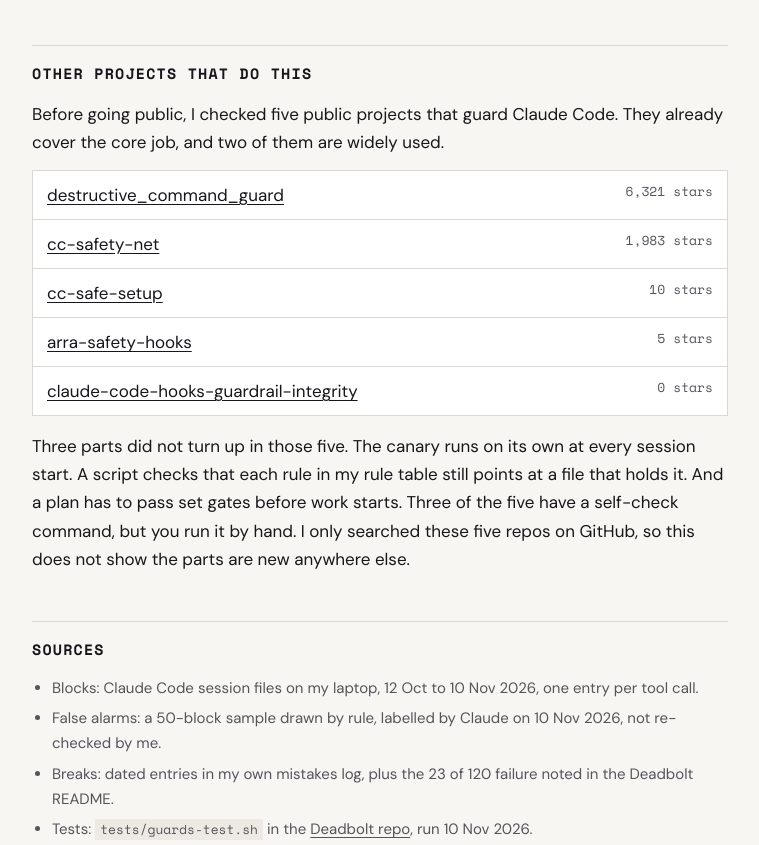
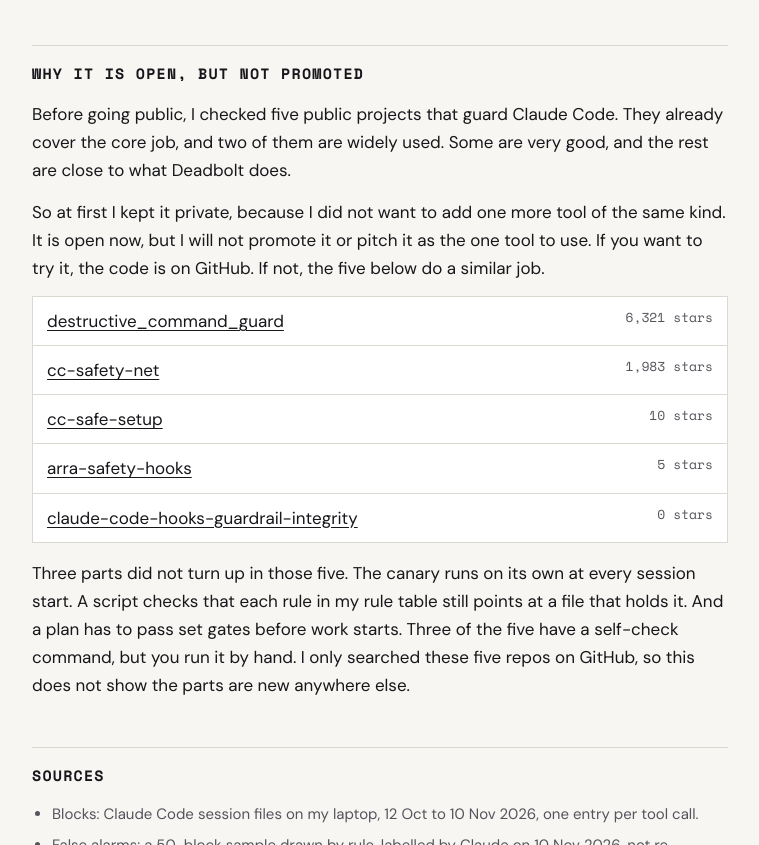
Before and after one commit to argaur/portfolio-website, a plain HTML site: page builds/deadbolt/index.html in a window 1280 px wide. Shown: the part 2135-2980 px from the top of the page, without its empty margins (260-1019 px from the left). Drawn offline with nearby package versions, Linux system fonts and the light colour scheme.

Commit message:
feat(builds): say why Deadbolt is open but not promoted
Co-Authored-By: Claude Opus 5.5 <noreply@anthropic.com>

```diff
--- a/builds/deadbolt/index.html
+++ b/builds/deadbolt/index.html
@@ -82,8 +82,9 @@
     </section>
 
     <section>
-      <h2>Other projects that do this</h2>
-      <p>Before going public, I checked five public projects that guard Claude Code. They already cover the core job, and two of them are widely used.</p>
+      <h2>Why it is open, but not promoted</h2>
+      <p>Before going public, I checked five public projects that guard Claude Code. They already cover the core job, and two of them are widely used. Some are very good, and the rest are close to what Deadbolt does.</p>
+      <p>So at first I kept it private, because I did not want to add one more tool of the same kind. It is open now, but I will not promote it or pitch it as the one tool to use. If you want to try it, the code is on GitHub. If not, the five below do a similar job.</p>
       <ul class="prior">
         <li><a href="https://github.com/Dicklesworthstone/destructive_command_guard">destructive_command_guard</a> <span>6,321 stars</span></li>
         <li><a href="https://github.com/kenryu42/cc-safety-net">cc-safety-net</a> <span>1,983 stars</span></li>
```
